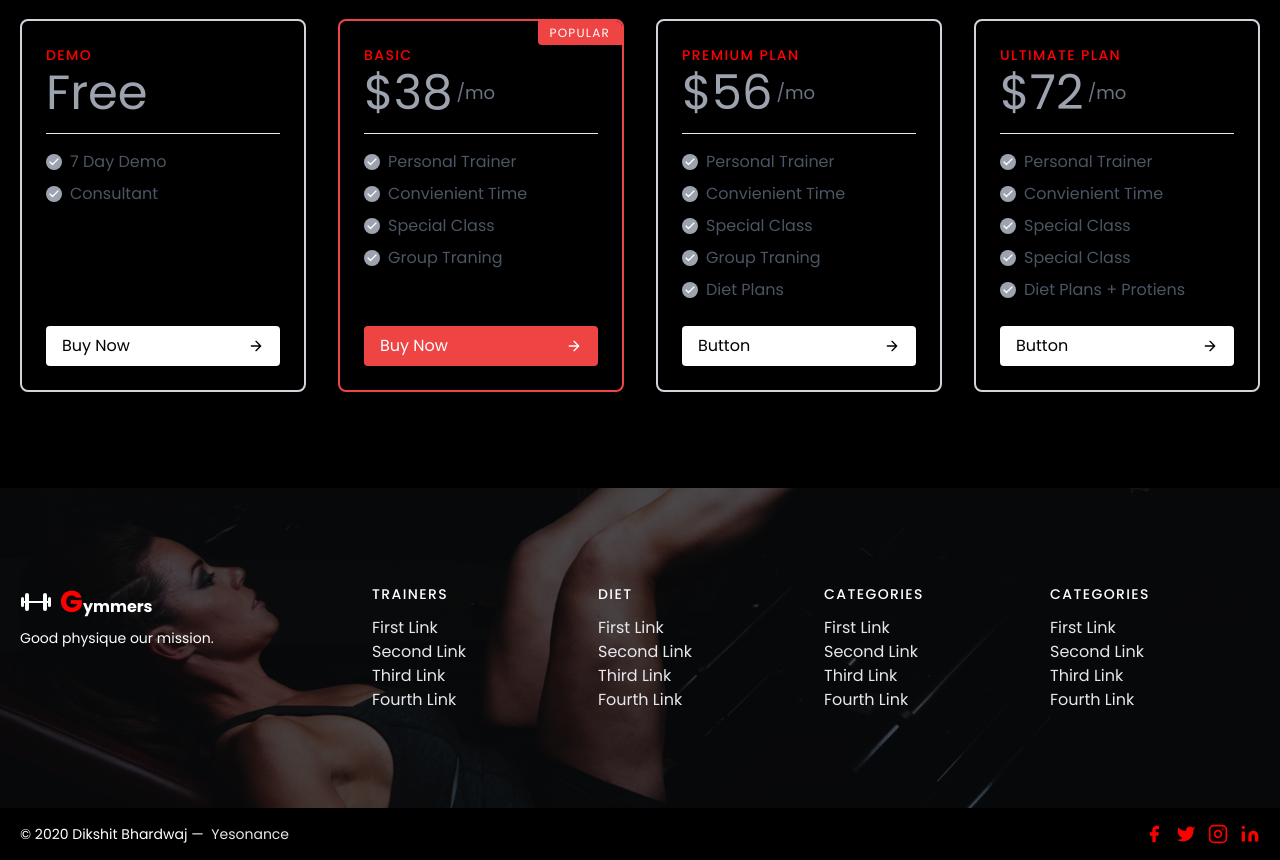
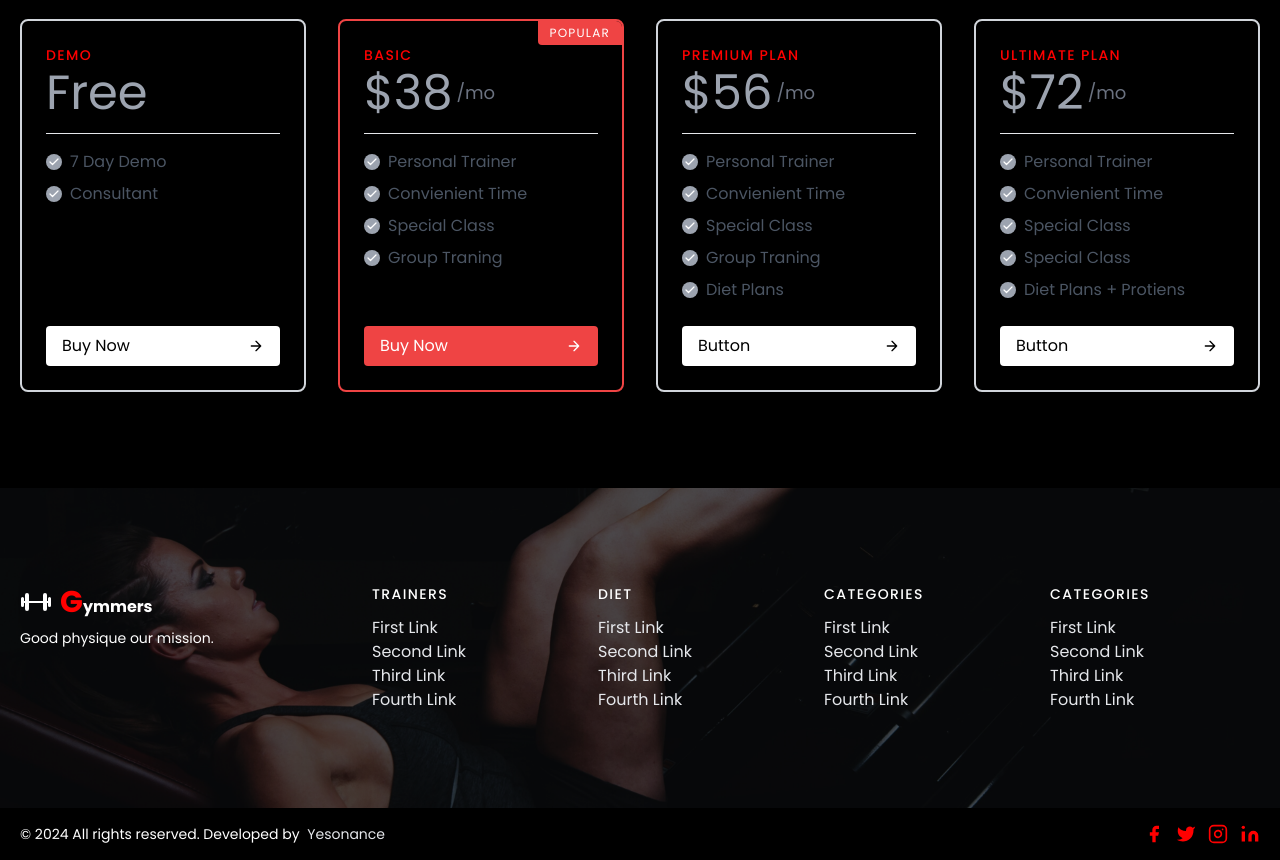
Before and after one commit to iamdikshit/gym-ui, a website built with Vite: page index.html in a window 1280 px wide. Shown: the part 4261-5121 px from the top of the page. Built offline with nearby package versions, Linux system fonts and the light colour scheme.

Commit message:
Footer fixed

```diff
--- a/index.html
+++ b/index.html
@@ -1078,7 +1078,7 @@
           class="container mx-auto py-4 px-5 flex flex-wrap flex-col sm:flex-row"
         >
           <p class="text-white text-sm text-center sm:text-left">
-            © 2020 Dikshit Bhardwaj —
+            © 2024 All rights reserved. Developed by
             <a
               href="https://www.yesonance.com/"
               rel="noopener noreferrer"
```
